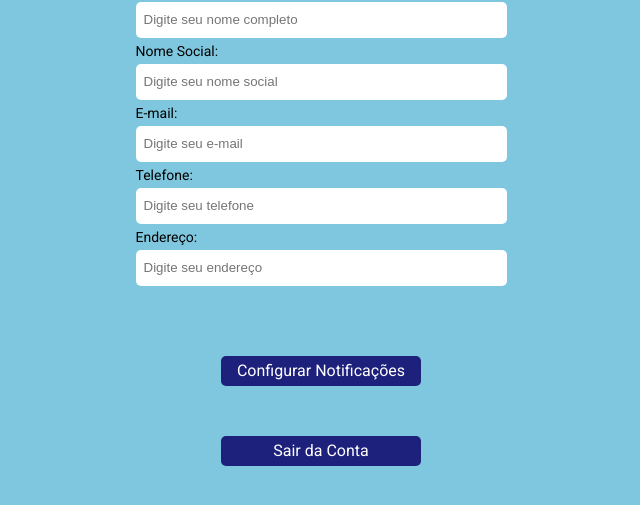
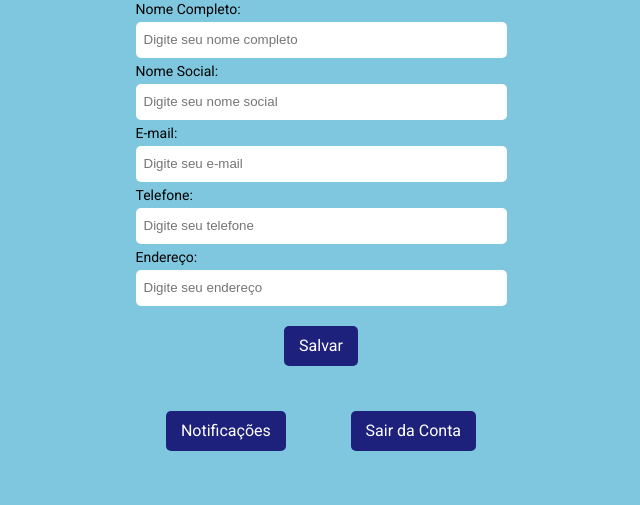
Before and after one commit to 0GabrielMarques0/lys-front-end, a plain HTML site: page src/profile.html in a window 1280 px wide. Shown: the part 161-666 px from the top of the page, without its empty margins (319-959 px from the left). Drawn offline with Linux system fonts and the light colour scheme.

Commit message:
tela profile concluida

```diff
--- a/src/profile.html
+++ b/src/profile.html
@@ -29,8 +29,11 @@
       <input placeholder="Digite seu endereço" type="text">
     </form>
     <footer>
-      <a class="box a" href="../index.html">Configurar Notificações</a>
-      <a class="box b" href="../index.html">Sair da Conta</a>
+      <a class="box a" href="#">Salvar</a>
+      <div class="footerdown">
+        <a class="box b" href="#">Notificações</a>
+        <a class="box c" href="../index.html">Sair da Conta</a>
+      </div>
     </footer>
   </header>
 </body>
--- a/styles/profile.css
+++ b/styles/profile.css
@@ -38,8 +38,8 @@ input {
 }
 
 .logo {
-    width: 100px;
-    height: 100px;
+    width: 150px;
+    height: 150px;
 }
 
 footer {
@@ -52,18 +52,23 @@ footer {
     justify-content: center;
 }
 
+.footerdown {
+    width: 375px;
+    height: 130px;
+    display: flex;
+    align-items: center;
+    justify-content: space-around;
+}
+
 .box {
     display: flex;
     justify-content: center;
     align-items: center;
-    background-color:#1D217C;
+    background-color: #1D217C;
     color: white;
     text-decoration: none;
     border-radius: 5px;
-    width: 200px;
+    width: fit-content;
+    padding: 5px 15px;
     height: 30px;
-  }
-
-  .a{
-    margin: 50px;
-  }
+}
```
